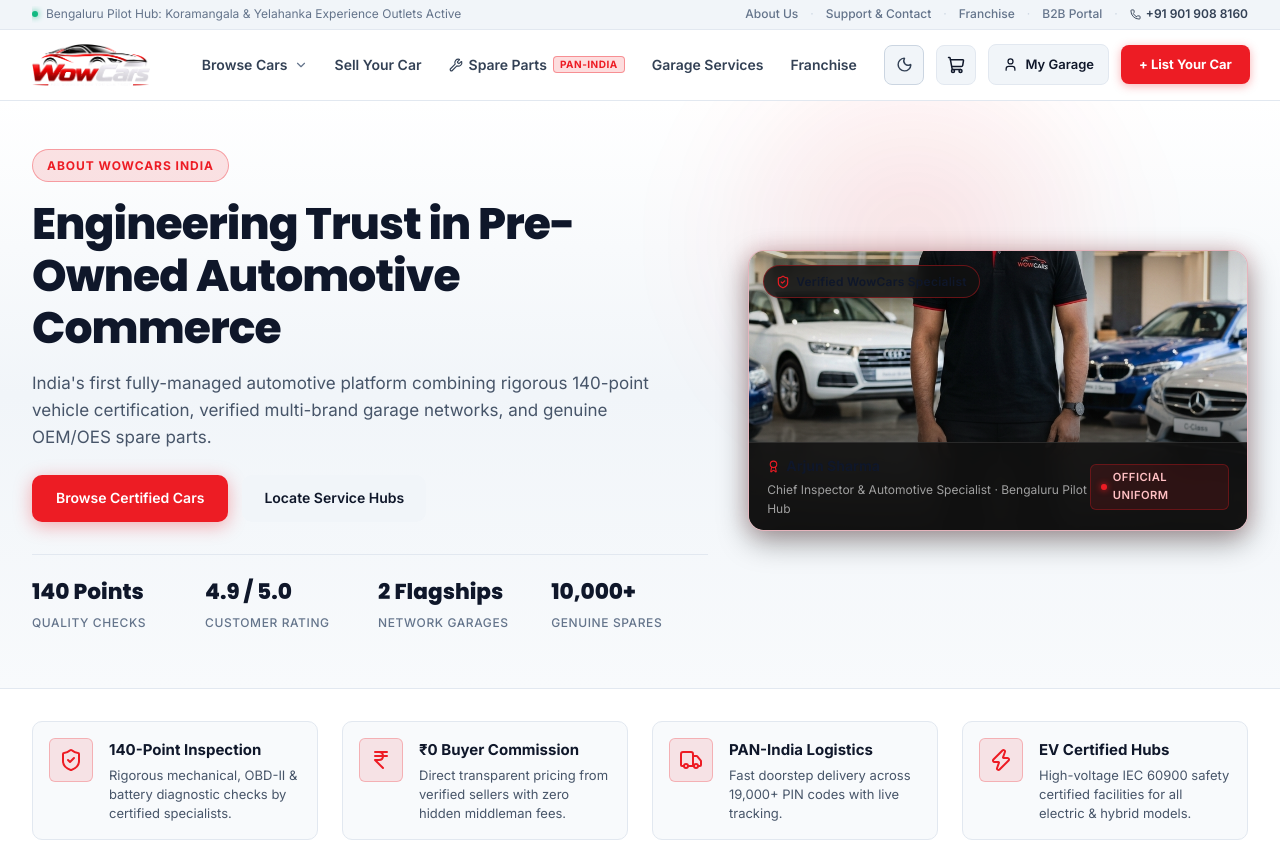
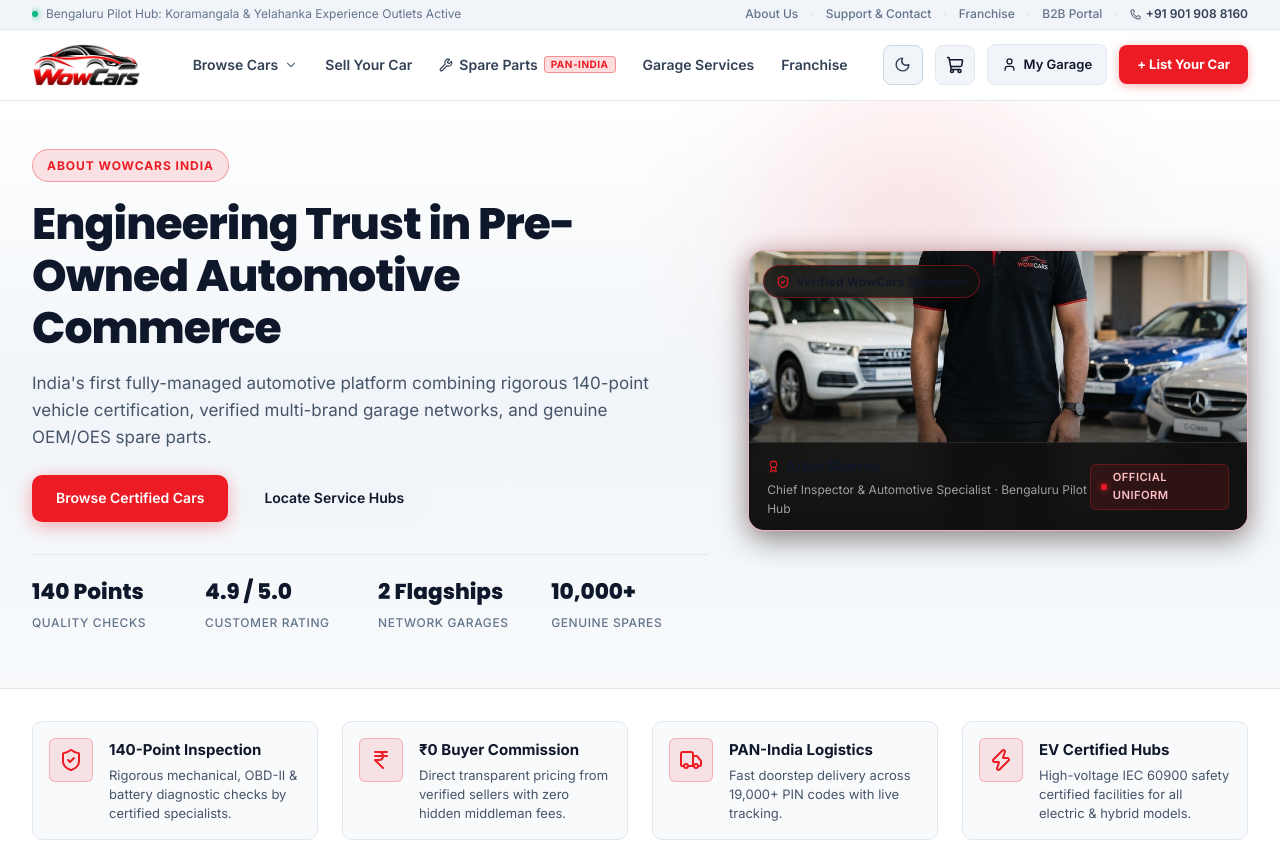
Before and after one commit to traderdev777/WowCars, a Next.js app: page /about in a window 1280 px wide. Shown: the top 841 px of the page. Built offline with nearby package versions, Linux system fonts and the light colour scheme; no server answers.

Commit message:
feat(theme): configure light theme logo with black lettering across header, footer, admin, and static exports

```diff
--- a/scripts/build-github-pages.ts
+++ b/scripts/build-github-pages.ts
@@ -49,7 +49,7 @@ try {
 
   // Rewrite un-prefixed asset references in all HTML, JS, JSON, and CSS files
   console.log("🔧 Rewriting static asset paths to include /WowCars prefix...");
-  const assetRegex = /(["'\(])\/(?!(?:WowCars\/|_next\/|api\/|http:\/\/|https:\/\/|data:|#))((?:images|videos|parts|demo|uploads|wowcars-logo\.(?:png|jpg)|favicon\.ico|manifest\.json)[^"'\)]*)/g;
+  const assetRegex = /(["'\(])\/(?!(?:WowCars\/|_next\/|api\/|http:\/\/|https:\/\/|data:|#))((?:images|videos|parts|demo|uploads|wowcars-logo(?:-light)?\.(?:png|jpg)|favicon\.ico|manifest\.json)[^"'\)]*)/g;
 
   function processDirectory(dir: string) {
     const entries = fs.readdirSync(dir, { withFileTypes: true });
@@ -81,6 +81,8 @@ try {
   const staticAssetItems = [
     "wowcars-logo.png",
     "wowcars-logo.jpg",
+    "wowcars-logo-light.png",
+    "wowcars-logo-light.jpg",
     "favicon.ico",
     "manifest.json",
     "images",
--- a/src/app/admin/spare-parts/AdminSparePartsClient.tsx
+++ b/src/app/admin/spare-parts/AdminSparePartsClient.tsx
@@ -277,7 +277,8 @@ export default function AdminSparePartsClient() {
       <div className={styles.loginWrapper}>
         <div className={styles.loginCard}>
           <div className={styles.loginHeader}>
-            <Image src="/wowcars-logo.png" alt="WowCars" width={128} height={45} className={styles.loginLogo} />
+            <Image src="/wowcars-logo.png" alt="WowCars" width={128} height={45} className={`${styles.loginLogo} theme-logo-dark`} />
+            <Image src="/wowcars-logo-light.png" alt="WowCars" width={128} height={45} className={`${styles.loginLogo} theme-logo-light`} />
             <h2>Spare Parts Control Center</h2>
             <p>Authorized Admin Access Only</p>
           </div>
--- a/src/app/globals.css
+++ b/src/app/globals.css
@@ -680,3 +680,21 @@ nextjs-portal,
   opacity: 0 !important;
   pointer-events: none !important;
 }
+
+/* ---- Theme-Adaptive Brand Logo Utilities ---- */
+.theme-logo-dark {
+  display: block !important;
+}
+.theme-logo-light {
+  display: none !important;
+}
+
+[data-theme="light"] .theme-logo-dark,
+.light .theme-logo-dark {
+  display: none !important;
+}
+
+[data-theme="light"] .theme-logo-light,
+.light .theme-logo-light {
+  display: block !important;
+}
--- a/src/components/layout/WowCarsFooter.module.css
+++ b/src/components/layout/WowCarsFooter.module.css
@@ -23,6 +23,24 @@
   object-fit: contain;
   width: auto;
   height: 44px;
+}
+
+.logoDark {
+  display: block;
+}
+
+.logoLight {
+  display: none;
+}
+
+:global([data-theme="light"]) .logoDark,
+:global(.light) .logoDark {
+  display: none !important;
+}
+
+:global([data-theme="light"]) .logoLight,
+:global(.light) .logoLight {
+  display: block !important;
 }
 
 .tagline {
--- a/src/components/layout/WowCarsFooter.tsx
+++ b/src/components/layout/WowCarsFooter.tsx
@@ -21,7 +21,14 @@ export default function WowCarsFooter() {
               alt="WowCars — Pre-Owned Cars You Can Trust"
               width={140}
               height={50}
-              className={styles.logo}
+              className={`${styles.logo} ${styles.logoDark}`}
+            />
+            <Image
+              src={getAssetPath("/wowcars-logo-light.png")}
+              alt="WowCars — Pre-Owned Cars You Can Trust"
+              width={140}
+              height={50}
+              className={`${styles.logo} ${styles.logoLight}`}
             />
             <p className={styles.tagline}>Pre-Owned Cars You Can Trust</p>
             <p className={styles.desc}>
--- a/src/components/layout/WowCarsHeader.module.css
+++ b/src/components/layout/WowCarsHeader.module.css
@@ -112,6 +112,24 @@
   object-fit: contain;
   width: auto;
   height: 42px;
+}
+
+.logoDark {
+  display: block;
+}
+
+.logoLight {
+  display: none;
+}
+
+:global([data-theme="light"]) .logoDark,
+:global(.light) .logoDark {
+  display: none !important;
+}
+
+:global([data-theme="light"]) .logoLight,
+:global(.light) .logoLight {
+  display: block !important;
 }
 
 /* Desktop Navigation */
--- a/src/components/layout/WowCarsHeader.tsx
+++ b/src/components/layout/WowCarsHeader.tsx
@@ -86,7 +86,15 @@ export default function WowCarsHeader() {
             width={140}
             height={44}
             priority
-            className={styles.logoImg}
+            className={`${styles.logoImg} ${styles.logoDark}`}
+          />
+          <Image
+            src={getAssetPath("/wowcars-logo-light.png")}
+            alt="WowCars — Pre-Owned Cars You Can Trust"
+            width={140}
+            height={44}
+            priority
+            className={`${styles.logoImg} ${styles.logoLight}`}
           />
         </Link>
 
```
Also changed, not shown: src/app/admin/page.tsx (+20 -0 lines), public/wowcars-logo-light.jpg (added), public/wowcars-logo-light.png (added).
